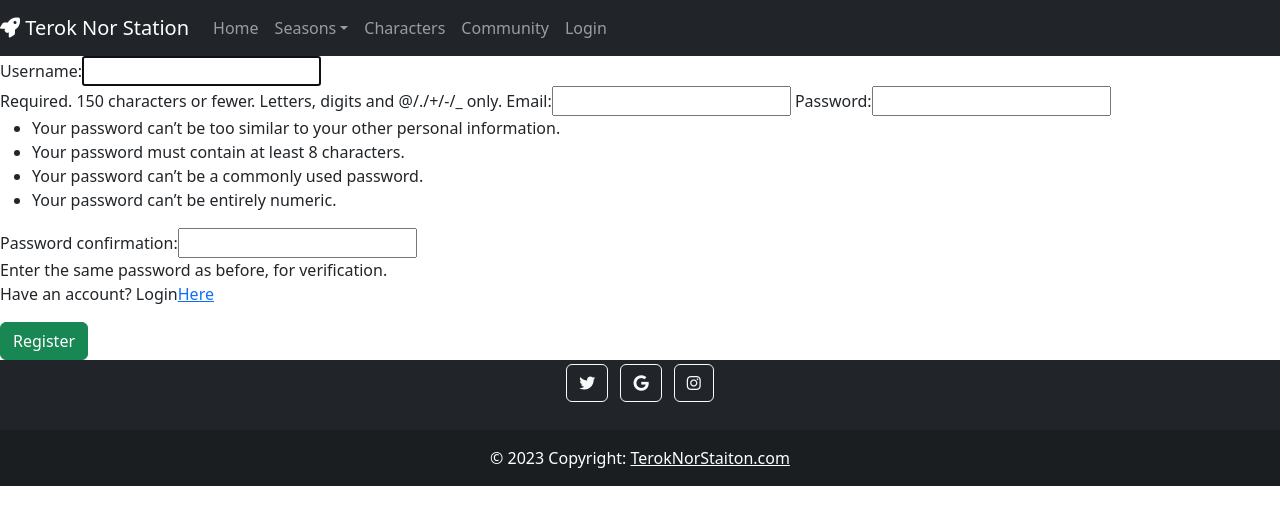
After one commit to IzzyLeech/terok-nor-station, a Django app: page /sign-up in a window 1280 px wide. The commit adds this page. Shown: the top 525 px of the page. Run offline with Django 3.2, Linux system fonts and the light colour scheme; data that the repository does not hold is empty; some libraries are stand-ins or nearby versions; some web fonts are replaced.

Commit message:
moved urls to app dir, created view that renders sign_up.html and the form for register

```diff
--- a/fan_database/form.py
+++ b/fan_database/form.py
@@ -1,5 +1,7 @@
 from django.forms import ModelForm
 from django import forms
+from django.contrib.auth.forms import UserCreationForm
+from django.contrib.auth.models import User
 from .models import Episode
 
 
@@ -7,3 +9,11 @@ class EpisodeForm(ModelForm):
     class Meta:
         model = Episode
         fields = '__all__'
+
+
+class RegisterForm(UserCreationForm):
+    email = forms.EmailField(required=True)
+
+    class Meta:
+        model = User
+        fields = ["username", "email", "password1", "password2"]
--- /dev/null
+++ b/fan_database/urls.py
@@ -0,0 +1,13 @@
+from django.urls import path
+from . import views
+
+urlpatterns = [
+    path('', views.index_view, name='Home'),
+    path('season/<str:season_id>/episodes', views.season_view, name='Season'),
+    path('episode/<int:episode_id>/', views.episode_view, name='Episode'),
+    path('add-episode/', views.add_episode, name='add-episode'),
+    path('update-episode/<str:pk>/', views.update_episode, name='update-episode'),
+    path('delete-episode/<str:pk>/', views.delete_episode, name='delete-episode'),
+    path('search-query', views.search_query, name='search-query'),
+    path('sign-up', views.sign_up, name='sign-up'),
+]
--- a/fan_database/views.py
+++ b/fan_database/views.py
@@ -1,6 +1,6 @@
 from django.shortcuts import render, redirect
 from .models import Season, Episode
-from .form import EpisodeForm
+from .form import EpisodeForm, RegisterForm
 
 
 def index_view(request):
@@ -67,3 +67,16 @@ def search_query(request):
         return render(request, 'search_query.html', context)
     else:
         return render(request, 'search_query.html')
+
+
+def sign_up(request):
+    if request.method == 'POST':
+        form = RegisterForm(request.POST)
+        if form.is_valid():
+            user = form.save()
+            login(request, user)
+            return redirect('Home')
+    else:
+        form = RegisterForm()
+
+    return render(request, 'sign_up.html', {"form": form})
--- a/templates/base.html
+++ b/templates/base.html
@@ -24,6 +24,7 @@
             <span class="navbar-toggler-icon"></span>
         </button>
         <div class="collapse navbar-collapse" id="navbarNav">
+            <div>
             <ul class="navbar-nav">
                 <li class="nav-item">
                     <a href="{% url 'Home' %}" class="nav-link">Home</a>
@@ -40,9 +41,11 @@
                 <li class="nav-item">
                     <a href="#" class="nav-link">Characters</a>
                 </li>
-
                 <li class="nav-item">
                     <a href="#" class="nav-link">Community</a>
+                </li>
+                <li class="nav-item">
+                    <a class="nav-link" href="{% url 'sign-up' %}">Login</a>
                 </li>
             </ul>
         </div>
--- /dev/null
+++ b/templates/sign_up.html
@@ -0,0 +1,9 @@
+{% extends 'base.html' %}
+{% block content %}
+<form method="post">
+{% csrf_token %}
+{{form}}
+<p>Have an account? Login<a href="#">Here</a></p>
+<button type="submit" class="btn btn-success" >Register</button>
+</form>
+{% endblock %}
--- a/terok_nor_station/settings.py
+++ b/terok_nor_station/settings.py
@@ -148,3 +148,6 @@ DEFAULT_FILE_STORAGE = 'cloudinary_storage.storage.MediaCloudinaryStorage'
 # https://docs.djangoproject.com/en/3.2/ref/settings/#default-auto-field
 
 DEFAULT_AUTO_FIELD = 'django.db.models.BigAutoField'
+
+LOGIN_REDIRECT_URL = '/home'
+LOGOUT_REDIRECT_URL = '/login'
--- a/terok_nor_station/urls.py
+++ b/terok_nor_station/urls.py
@@ -14,16 +14,11 @@ Including another URLconf
     2. Add a URL to urlpatterns:  path('blog/', include('blog.urls'))
 """
 from django.contrib import admin
-from django.urls import path
+from django.urls import path, include
 from fan_database import views
 
 urlpatterns = [
     path('admin/', admin.site.urls),
-    path('', views.index_view, name='Home'),
-    path('season/<str:season_id>/episodes', views.season_view, name='Season'),
-    path('episode/<int:episode_id>/', views.episode_view, name='Episode'),
-    path('add-episode/', views.add_episode, name='add-episode'),
-    path('update-episode/<str:pk>/', views.update_episode, name='update-episode'),
-    path('delete-episode/<str:pk>/', views.delete_episode, name='delete-episode'),
-    path('search-query', views.search_query, name='search-query'),
+    path('', include('fan_database.urls')),
+    path('', include('django.contrib.auth.urls')),
 ]
```
Also changed, not shown: templates/login.html (added).
